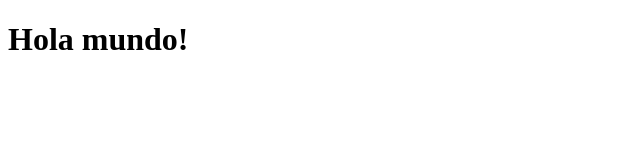
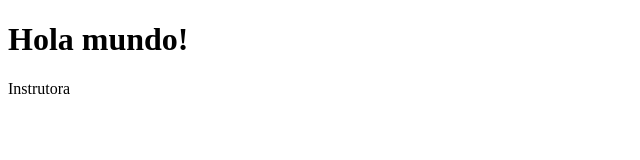
Before and after one commit to fatimun03/adivinar-n-mero, a plain HTML site: page saludo.html in a window 1280 px wide. Shown: the full height of the page, 0-640 px from the left. Drawn offline with Linux system fonts and the light colour scheme.

Commit message:
Actualiza el contacto

```diff
--- a/saludo.html
+++ b/saludo.html
@@ -7,5 +7,6 @@
 </head>
 <body>
     <h1>Hola mundo!</h1>
+    <p>Instrutora</p>
 </body>
 </html>
```
